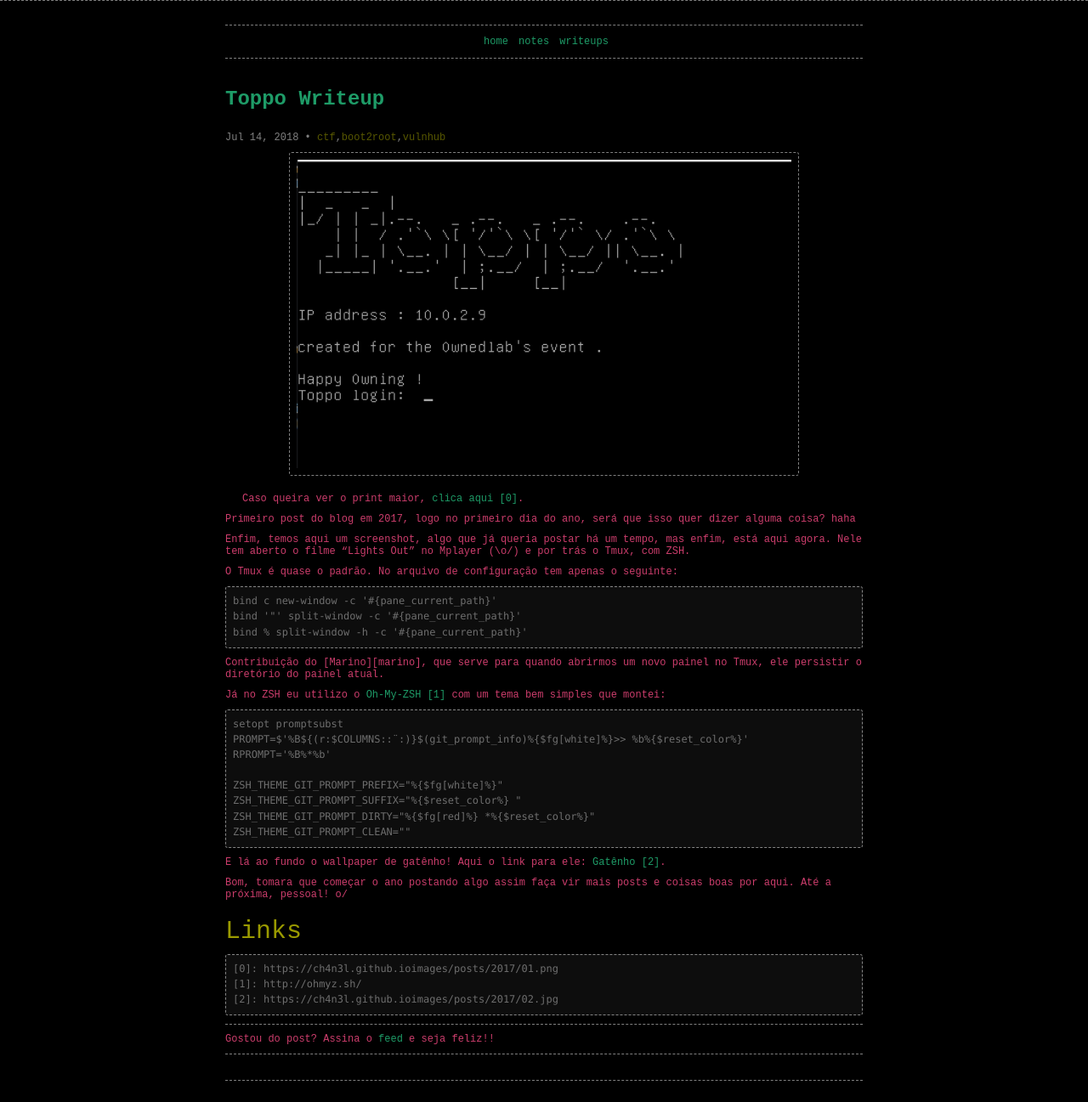
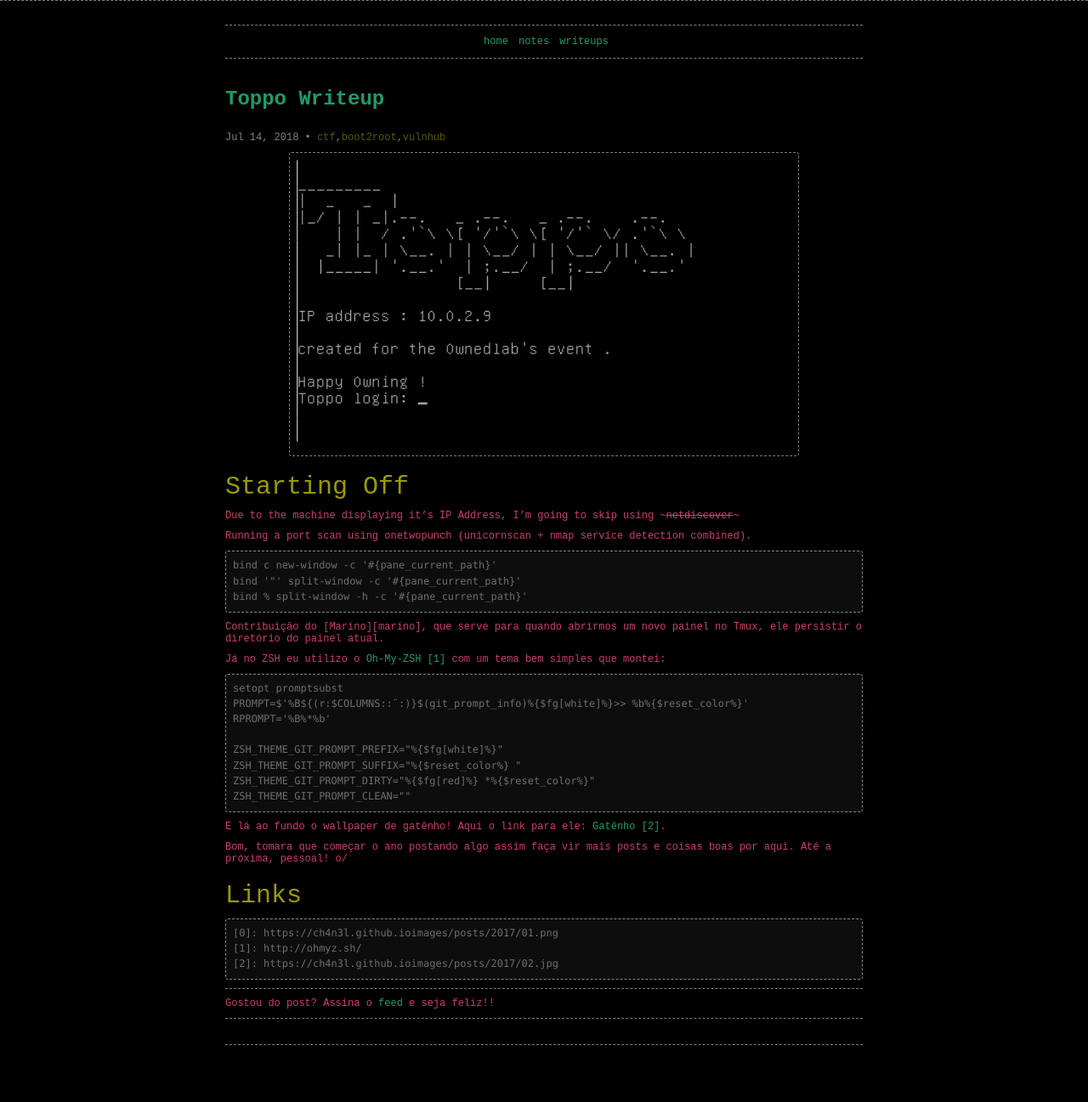
Before and after one commit to ch4n3l/ch4n3l.github.io, a Jekyll site: the page built from _posts/2017/2018-07-14-toppo.md, in a window 1280 px wide. Shown: the whole page at 85% size. Built offline with Jekyll 4.4.1, drawn with Linux system fonts in a browser that asks for light colours; comment, search, counter and statistics services are not loaded; after the commit the page ends 1255 px from its top, so only the background shows below that.

Commit message:
first update

```diff
--- a/_posts/2017/2018-07-14-toppo.md
+++ b/_posts/2017/2018-07-14-toppo.md
@@ -12,13 +12,11 @@ tags:
 
 ![Screenshot]({{ site.baseurl }}/images/posts/2017/toppo.png)
 
-> Caso queira ver o print maior, [clica aqui \[0\]][0].
+## Starting Off
 
-Primeiro post do blog em 2017, logo no primeiro dia do ano, será que isso quer dizer alguma coisa? haha
+Due to the machine displaying it's IP Address, I'm going to skip using ~~~netdiscover~~~
 
-Enfim, temos aqui um screenshot, algo que já queria postar há um tempo, mas enfim, está aqui agora. Nele tem aberto o filme "Lights Out" no Mplayer (\o/) e por trás o Tmux, com ZSH.
-
-O Tmux é quase o padrão. No arquivo de configuração tem apenas o seguinte:
+Running a port scan using onetwopunch (unicornscan + nmap service detection combined).
 
 ~~~
 bind c new-window -c '#{pane_current_path}'
```
Also changed, not shown: images/posts/2017/toppo.png, 1 other file.
